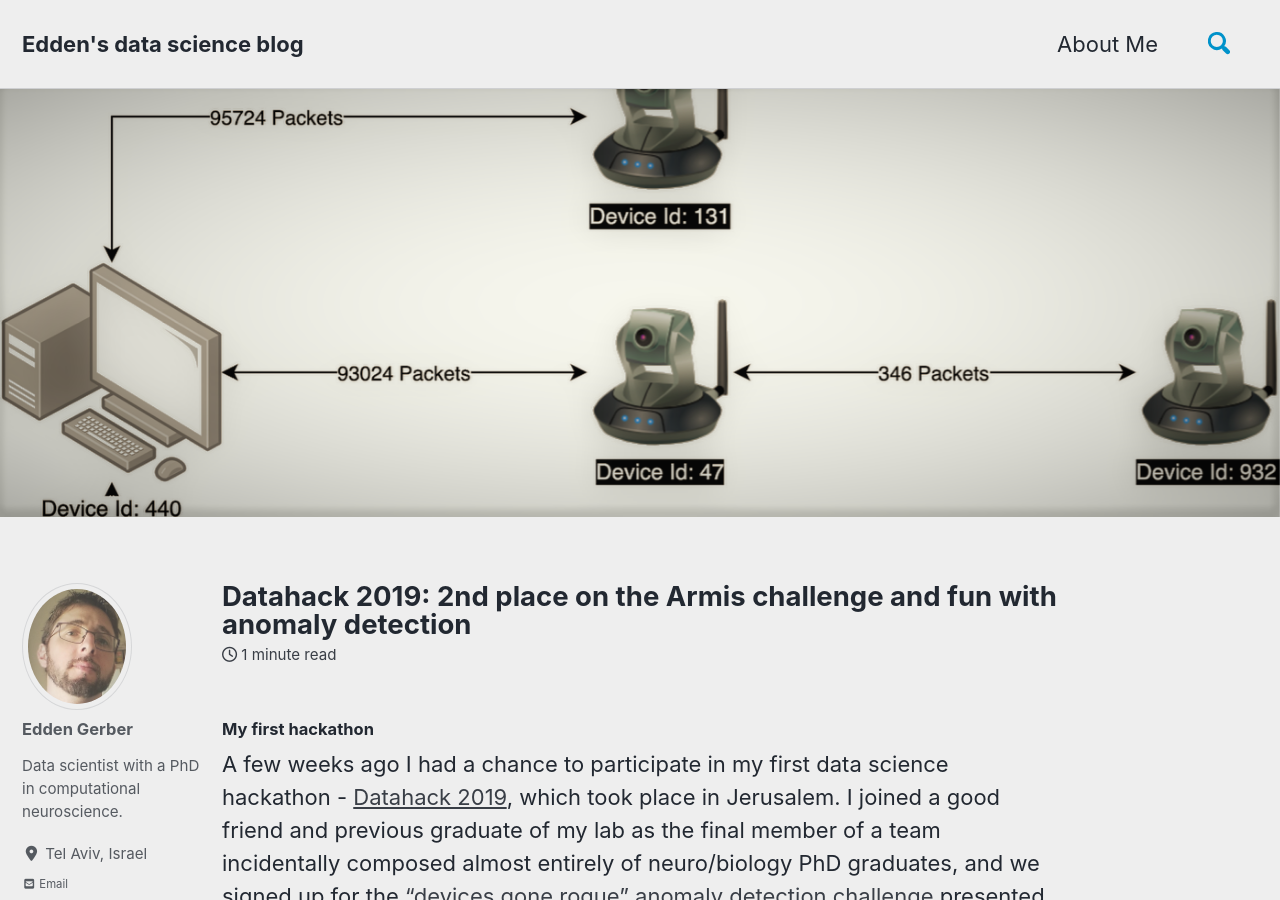
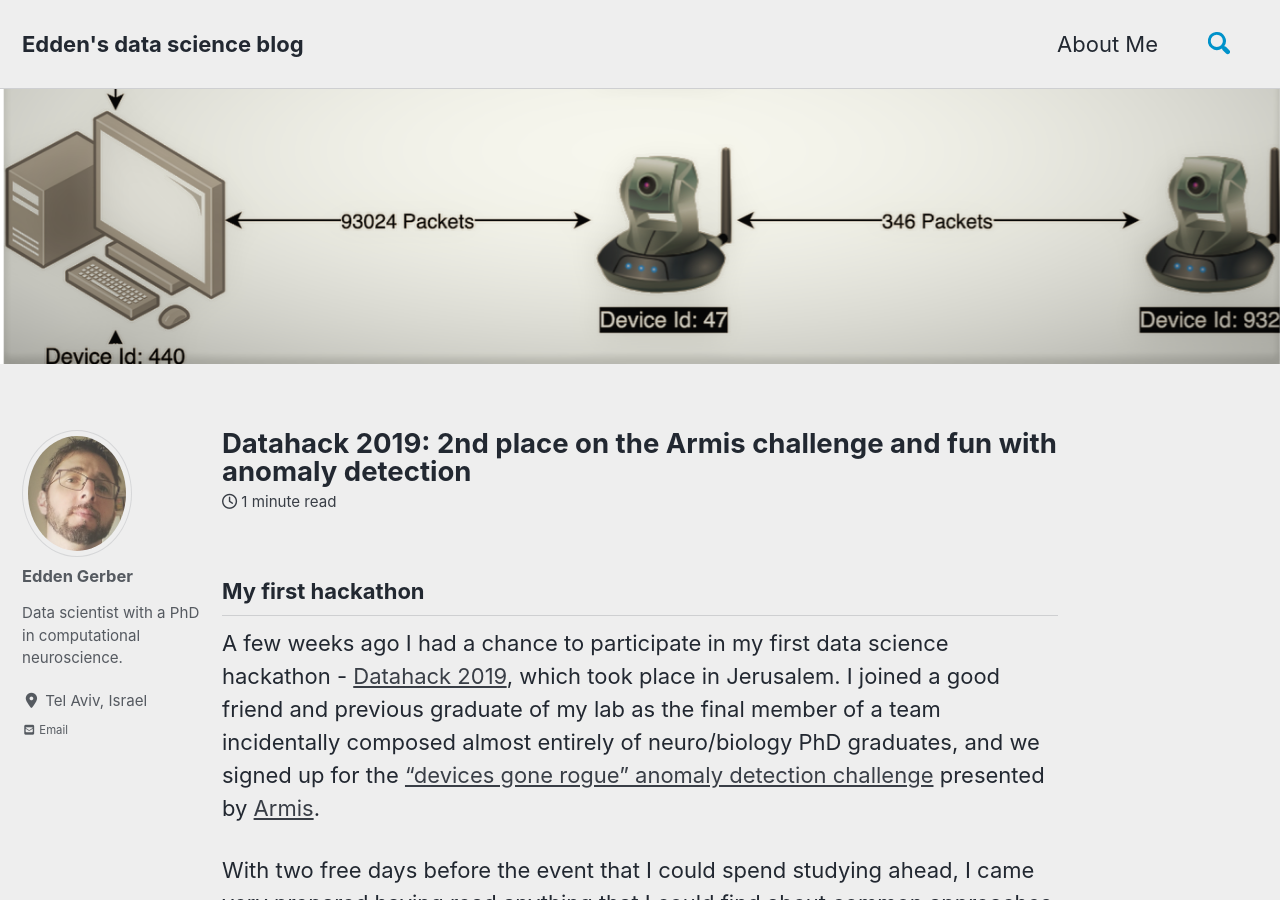
Before and after one commit to edden-gerber/edden-gerber.github.io, a Jekyll site: the page built from _posts/2019-10-3-datahack_2019.md, in a window 1280 px wide and 900 px high. Built offline with Jekyll 4.4.1, drawn with Linux system fonts in a browser that asks for light colours; cached includes are drawn as plain includes; nearby versions of some CDN libraries.

```diff
--- a/_posts/2019-10-3-datahack_2019.md
+++ b/_posts/2019-10-3-datahack_2019.md
@@ -7,19 +7,19 @@ header:
   teaser: "assets/images/datahack2019/header_img.png"
 ---
 
-### My first hackathon
+## My first hackathon
 A few weeks ago I had a chance to participate in my first data science hackathon - [Datahack 2019](https://www.datahack.org.il/), which took place in Jerusalem. I joined a good friend and previous graduate of my lab as the final member of a team incidentally composed almost entirely of neuro/biology PhD graduates, and we signed up for the ["devices gone rogue" anomaly detection challenge](https://www.datahack.org.il/challenge/armis-devices-gone-rogue) presented by [Armis](https://www.armis.com/).
 
 With two free days before the event that I could spend studying ahead, I came very prepared having read anything that I could find about common approaches to anomaly detection problems and with a few ideas of my own. The event itself was a great deal of fun, I got to know some wonderful teammates and we eventually ended up on the 2nd place for this challenge.
 
-### The devices-gone-rogue challenge
+## The devices-gone-rogue challenge
 
 Armis's product is an IoT security platform, that identifies threats coming from any type of device in an organization's network (phones, printers, smart televisions, vehicles, medical instruments, etc.). Appropriately, the [challenge](https://github.com/armis-security/DataHack2019) presented in the Datahack was to determine, based on a large database of network traffic events, devices with suspicious (i.e., anomalous) behavior.
 
-![sessions image](assets/images/datahack2019/sessions.png "Taken from https://github.com/armis-security/DataHack2019")
+![sessions image](../assets/images/datahack2019/sessions.png "Taken from https://github.com/armis-security/DataHack2019")
 
 Our team's solution, along with explanation and even a PPT presentation, is available on github: https://github.com/YG15/DataHack2019 (credit due to my team members Tali Shrem, Guy Sheffer, Yonathan Guttel, Inbal Meir and myself).
 
 On a similar note, the 1st place solution can be found [here](https://github.com/dmarcous/Self-Supervised-Network-Anomaly-Detection?fbclid=IwAR02I0JsfydDS1ud7uHezbw9CbwZWBNROpRTlmY54os0bEmDtV0daw2dfa0). Achieving an area-under-the-ROC-curve of ~0.9 compared to our 0.87, it is a great deal more complex and incorporates domain-expertise-based feature engineering and model ensembling. It's worth a look.
 
-### Our solution
+## Our solution
```
Also changed, not shown: _posts/2019-10-11-guessing-location-on-earth.md (+16 -3 lines), assets/images/datahack2019/header_img.png.
